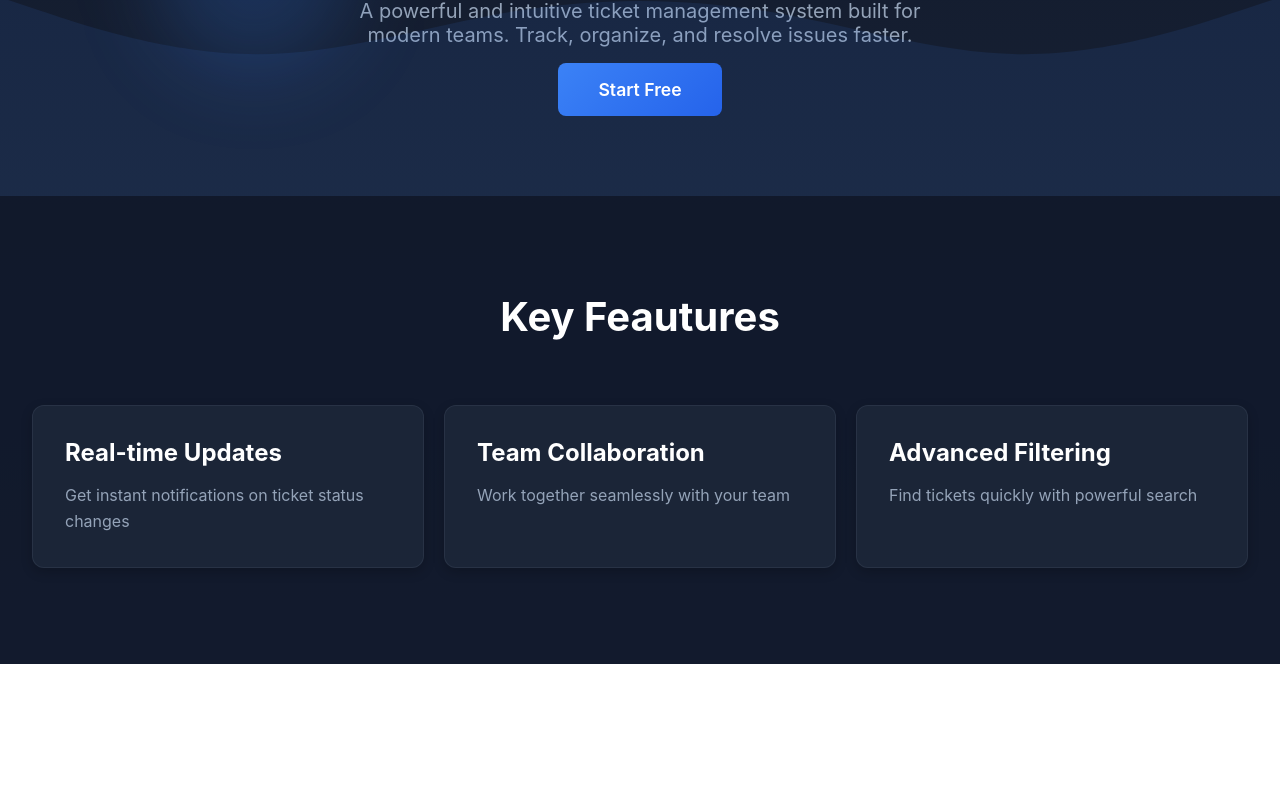
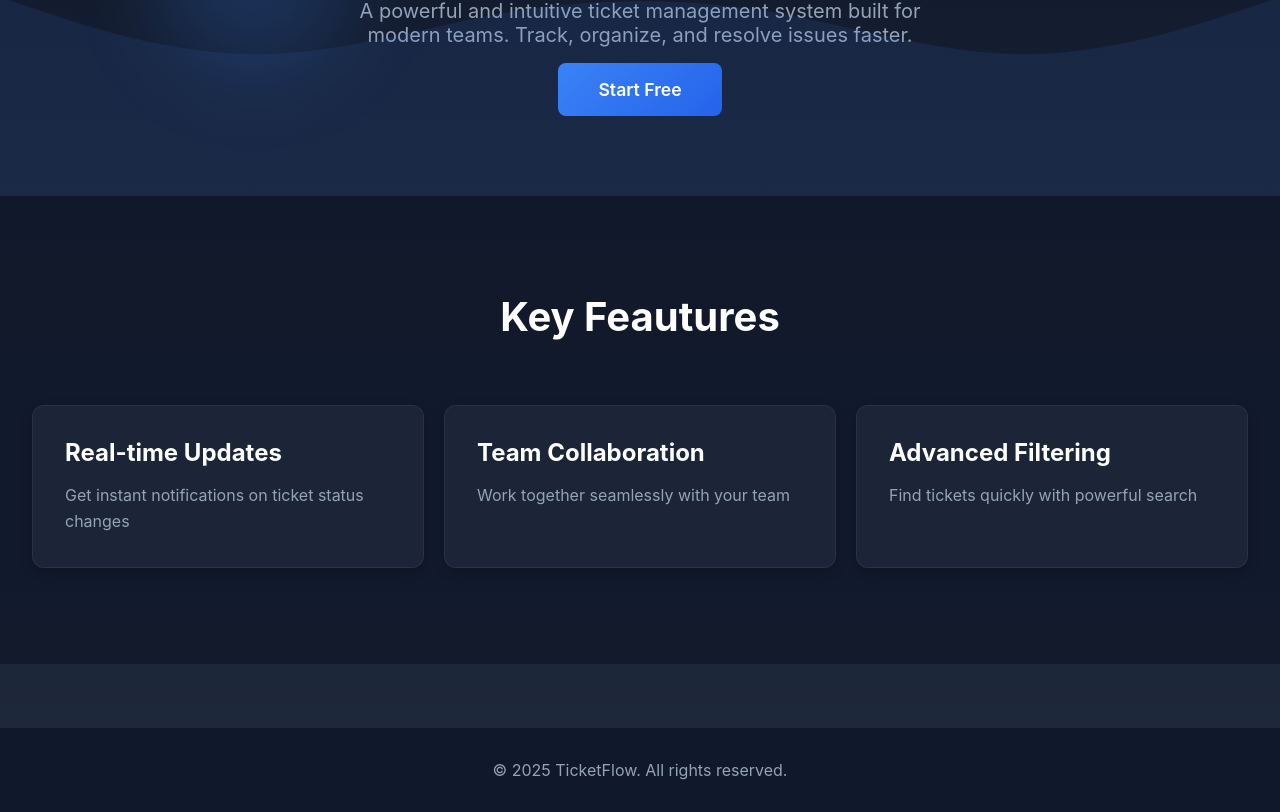
Before and after one commit to olusanyaemmanuelpg-sudo/ticket-management-app-using-vue.js, a Vue app: page / in a window 1280 px wide. Shown: the part 365-1177 px from the top of the page. Before the commit the page ends 1029 px from the top, so only its background shows below. Built offline with nearby package versions, Linux system fonts and the light colour scheme.

Commit message:
Created the footer page

```diff
--- /dev/null
+++ b/src/components/FooterPage.vue
@@ -0,0 +1,21 @@
+<template>
+  <footer>
+    <div className="footertext">© 2025 TicketFlow. All rights reserved.</div>
+  </footer>
+</template>
+
+<style>
+/** @format */
+
+footer {
+  background: rgba(15, 23, 42, 0.9);
+  padding: 2rem;
+  margin-top: 4rem;
+}
+.footertext {
+  max-width: 1440px;
+  margin: 0 auto;
+  text-align: center;
+  color: #94a3b8;
+}
+</style>
--- a/src/views/LandingPage.vue
+++ b/src/views/LandingPage.vue
@@ -1,4 +1,5 @@
 <script setup>
+import FooterPage from '@/components/FooterPage.vue'
 const featuresDescription = [
   {
     title: 'Real-time Updates',
@@ -58,6 +59,7 @@ const featuresDescription = [
       </div>
     </div>
   </section>
+  <FooterPage />
 </template>
 
 <style>
--- a/src/views/LoginPage.vue
+++ b/src/views/LoginPage.vue
@@ -3,6 +3,7 @@ import { ref } from 'vue'
 import { useRouter } from 'vue-router'
 import { useAuth } from '@/composables/Auth'
 import { useToast } from '@/composables/Toast'
+import FooterPage from '@/components/FooterPage.vue'
 
 const router = useRouter()
 const { login } = useAuth()
@@ -88,6 +89,7 @@ const submitAction = (event) => {
       </RouterLink>
     </div>
   </section>
+  <FooterPage />
 </template>
 
 <style>
--- a/src/views/SigninPage.vue
+++ b/src/views/SigninPage.vue
@@ -3,6 +3,7 @@ import { ref } from 'vue'
 import { useRouter } from 'vue-router'
 import { useAuth } from '@/composables/Auth'
 import { useToast } from '@/composables/Toast'
+import FooterPage from '@/components/FooterPage.vue'
 
 const router = useRouter()
 const { signup } = useAuth()
@@ -104,6 +105,7 @@ const submitAction = (event) => {
       </RouterLink>
     </div>
   </section>
+  <FooterPage />
 </template>
 
 <style>
```
